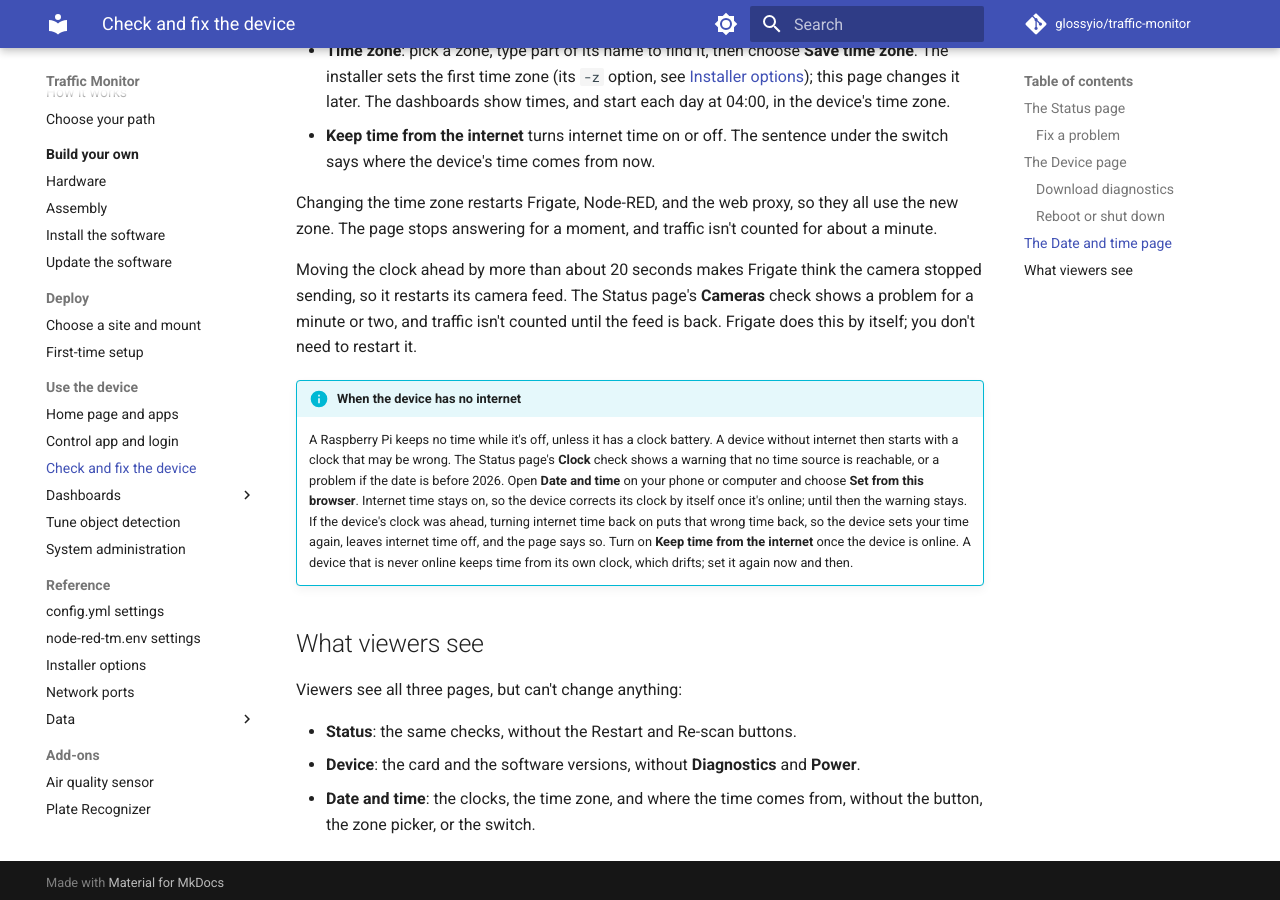
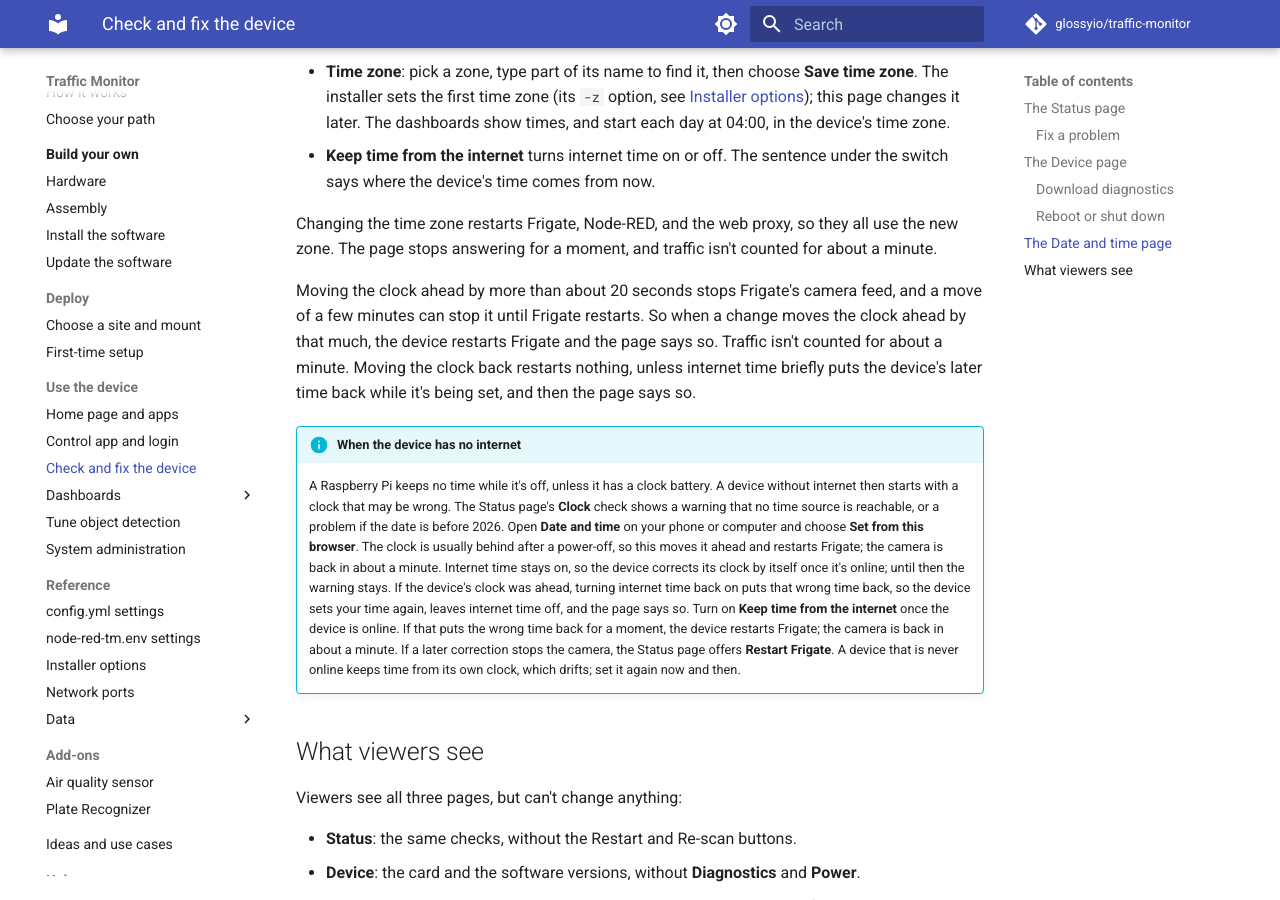
Before and after one commit to glossyio/traffic-monitor, an MkDocs documentation site: the page built from docs/use/device-health.md, in a window 1280 px wide and 900 px high, scrolled down 3214 px. Built offline with MkDocs 1.6.1 and Material for MkDocs 9.7.7, drawn with Linux system fonts in a browser that asks for light colours; comment, search, counter and statistics services are not loaded; the version menu is left out; some of the changed text lies outside the part shown.

Commit message:
Say the device restarts Frigate after the clock moves ahead
The Date and time docs said Frigate recovers by itself from a clock
moved ahead. A 5-minute step on a bench unit showed it doesn't, and the
control app now restarts Frigate after such a step. The user docs say
so, including in the no-internet box, where setting the time after a
power-off is the usual forward step; the developer docs name the
threshold; the M3 plan's note points to the new plan.

Assisted-by: Claude Code 2.1.314 (CLI)
AI-Model: Claude Opus 5.5 (claude-opus-5-5)
AI-Effort: high
AI-Role: drafted

```diff
--- a/docs/use/device-health.md
+++ b/docs/use/device-health.md
@@ -30,7 +30,7 @@ The checks come in groups:
 | Group | What it checks |
 |---|---|
 | Services | Each Traffic Monitor service: running, stopped, starting, or running after restarts that followed failures. Frigate restarts itself when you save its config; that doesn't count as a failure. |
-| Apps | Frigate answers and gets frames from each camera. Node-RED answers, loaded `config.yml` without errors, and has its database at the version this install expects. The camera streams run. The MQTT broker requires its login while port 1883 is open to the network. |
+| Apps | Frigate answers and gets frames from each camera. Node-RED answers, loaded `config.yml` without errors, and has its database at the version this install expects. The camera streams run, and Frigate reads them. The MQTT broker requires its login while port 1883 is open to the network. |
 | Configuration | Frigate and `config.yml` agree on the names that link them: each Frigate camera is enabled in `config.yml`, it has the zones `zone_capture`, `zone_near`, `zone_far`, and `zone_radar`, each radar under `sensors.radars` is named after one of the `TM_RADAR_SERIAL_PORT_` variables in `node-red-tm.env`, each camera's radar is enabled, and the location values are valid. See [config.yml settings](../configuration/node-red-config.md) and [First-time setup](../setup-guide.md). |
 | Hardware | Each AI accelerator, from plugged in to used by Frigate, or a warning when there's none and Frigate detects on the CPU. The video decoder Frigate uses for the camera. Each radar, from plugged in to read by Node-RED. |
 | Device | Free storage (a warning under 2 GB, a problem under 512 MB), free memory (a warning under 200 MB), the processor's temperature (a warning from 80 °C, a problem from 85 °C), and the power supply: whether the Pi ran short of power or slowed itself down since it started. |
@@ -76,11 +76,11 @@ The page shows two clocks side by side: **This device** and **This browser** (th
 
 Changing the time zone restarts Frigate, Node-RED, and the web proxy, so they all use the new zone. The page stops answering for a moment, and traffic isn't counted for about a minute.
 
-Moving the clock ahead by more than about 20 seconds makes Frigate think the camera stopped sending, so it restarts its camera feed. The Status page's **Cameras** check shows a problem for a minute or two, and traffic isn't counted until the feed is back. Frigate does this by itself; you don't need to restart it.
+Moving the clock ahead by more than about 20 seconds stops Frigate's camera feed, and a move of a few minutes can stop it until Frigate restarts. So when a change moves the clock ahead by that much, the device restarts Frigate and the page says so. Traffic isn't counted for about a minute. Moving the clock back restarts nothing, unless internet time briefly puts the device's later time back while it's being set, and then the page says so.
 
 !!! info "When the device has no internet"
 
-    A Raspberry Pi keeps no time while it's off, unless it has a clock battery. A device without internet then starts with a clock that may be wrong. The Status page's **Clock** check shows a warning that no time source is reachable, or a problem if the date is before 2026. Open **Date and time** on your phone or computer and choose **Set from this browser**. Internet time stays on, so the device corrects its clock by itself once it's online; until then the warning stays. If the device's clock was ahead, turning internet time back on puts that wrong time back, so the device sets your time again, leaves internet time off, and the page says so. Turn on **Keep time from the internet** once the device is online. A device that is never online keeps time from its own clock, which drifts; set it again now and then.
+    A Raspberry Pi keeps no time while it's off, unless it has a clock battery. A device without internet then starts with a clock that may be wrong. The Status page's **Clock** check shows a warning that no time source is reachable, or a problem if the date is before 2026. Open **Date and time** on your phone or computer and choose **Set from this browser**. The clock is usually behind after a power-off, so this moves it ahead and restarts Frigate; the camera is back in about a minute. Internet time stays on, so the device corrects its clock by itself once it's online; until then the warning stays. If the device's clock was ahead, turning internet time back on puts that wrong time back, so the device sets your time again, leaves internet time off, and the page says so. Turn on **Keep time from the internet** once the device is online. If that puts the wrong time back for a moment, the device restarts Frigate; the camera is back in about a minute. If a later correction stops the camera, the Status page offers **Restart Frigate**. A device that is never online keeps time from its own clock, which drifts; set it again now and then.
 
 ## What viewers see
 
```
Also changed, not shown: design/plans/2026-10-28-tm-control-m3-status-and-system.md (+1 -1 lines), docs/development/tm-control.md (+1 -1 lines).
